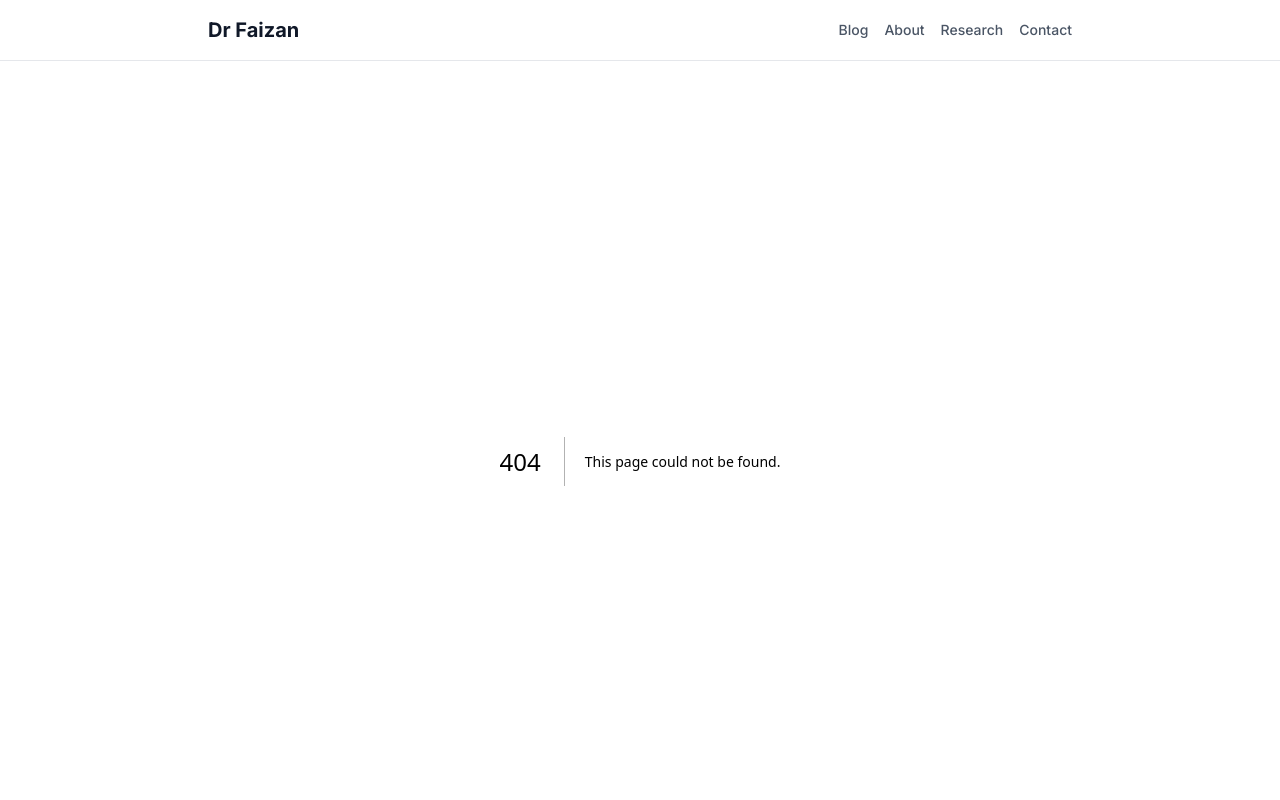
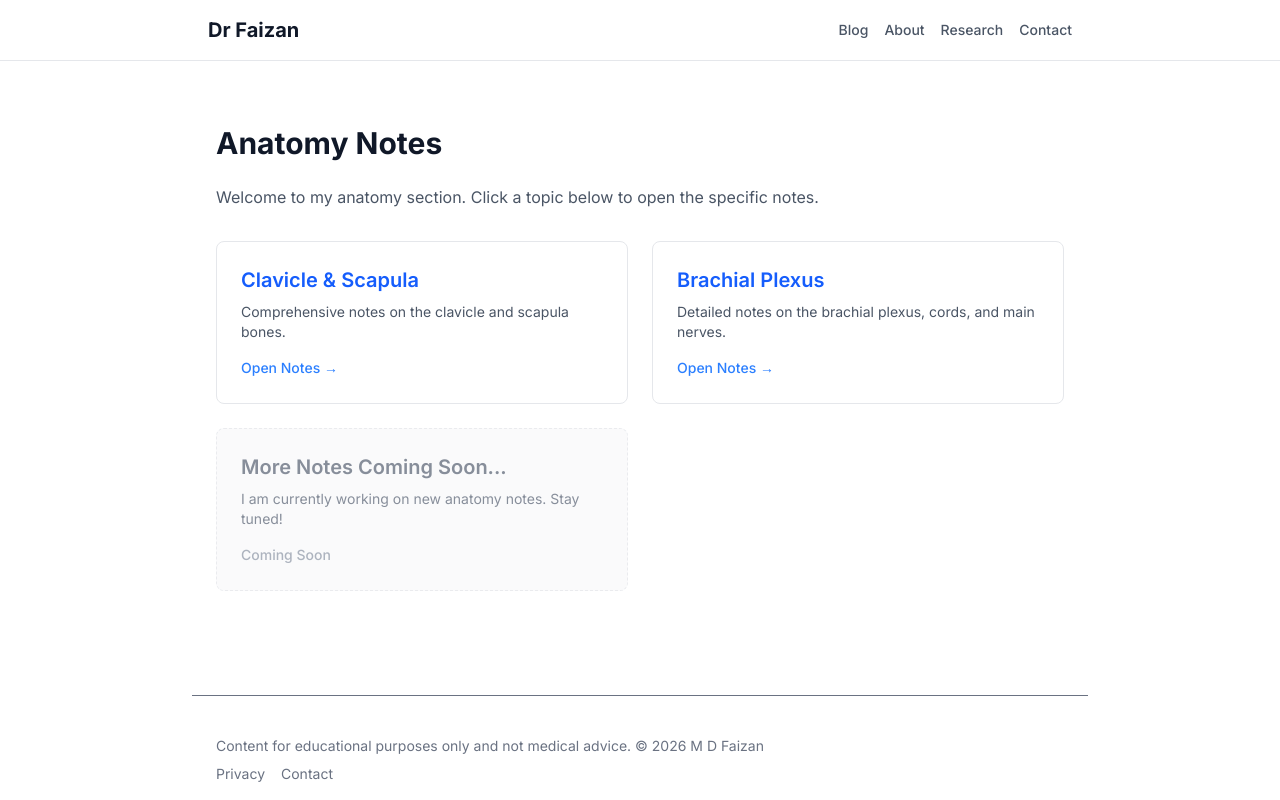
Before and after one commit to mdfaizan220163/med-student-site, a Next.js app: page /anatomy in a window 1280 px wide. Before the commit this address had no page. Shown: the top 800 px of the page. Built offline with nearby package versions, Linux system fonts and the light colour scheme.

Commit message:
Rebuilt the anatomy menu page

```diff
--- /dev/null
+++ b/app/anatomy/page.tsx
@@ -0,0 +1,59 @@
+import Link from 'next/link';
+
+export default function AnatomyPage() {
+  return (
+    <div className="max-w-4xl mx-auto p-6 mt-10">
+      <h1 className="text-3xl font-bold mb-6 text-gray-900">Anatomy Notes</h1>
+      <p className="mb-8 text-gray-600">
+        Welcome to my anatomy section. Click a topic below to open the specific notes.
+      </p>
+
+      <div className="grid grid-cols-1 md:grid-cols-2 gap-6">
+
+        {/* 1. Clavicle & Scapula Note */}
+        <a
+          href="/anatomy/notes/clavicle-scapula.html"
+          target="_blank"
+          rel="noopener noreferrer"
+          className="block p-6 border border-gray-200 rounded-lg hover:shadow-lg transition bg-white"
+        >
+          <h2 className="text-xl font-semibold text-blue-600 mb-2">Clavicle & Scapula</h2>
+          <p className="text-sm text-gray-600">
+            Comprehensive notes on the clavicle and scapula bones.
+          </p>
+          <span className="text-blue-500 text-sm font-medium mt-4 inline-block">
+            Open Notes &rarr;
+          </span>
+        </a>
+
+        {/* 2. Brachial Plexus Note */}
+        <a
+          href="/anatomy/notes/brachial-plexus.html"
+          target="_blank"
+          rel="noopener noreferrer"
+          className="block p-6 border border-gray-200 rounded-lg hover:shadow-lg transition bg-white"
+        >
+          <h2 className="text-xl font-semibold text-blue-600 mb-2">Brachial Plexus</h2>
+          <p className="text-sm text-gray-600">
+            Detailed notes on the brachial plexus, cords, and main nerves.
+          </p>
+          <span className="text-blue-500 text-sm font-medium mt-4 inline-block">
+            Open Notes &rarr;
+          </span>
+        </a>
+
+        {/* 3. Upcoming Notes Placeholder */}
+        <div className="block p-6 border border-gray-200 border-dashed rounded-lg bg-gray-50 opacity-80">
+          <h2 className="text-xl font-semibold text-gray-500 mb-2">More Notes Coming Soon...</h2>
+          <p className="text-sm text-gray-500">
+            I am currently working on new anatomy notes. Stay tuned!
+          </p>
+          <span className="text-gray-400 text-sm font-medium mt-4 inline-block">
+            Coming Soon
+          </span>
+        </div>
+
+      </div>
+    </div>
+  );
+}
```
